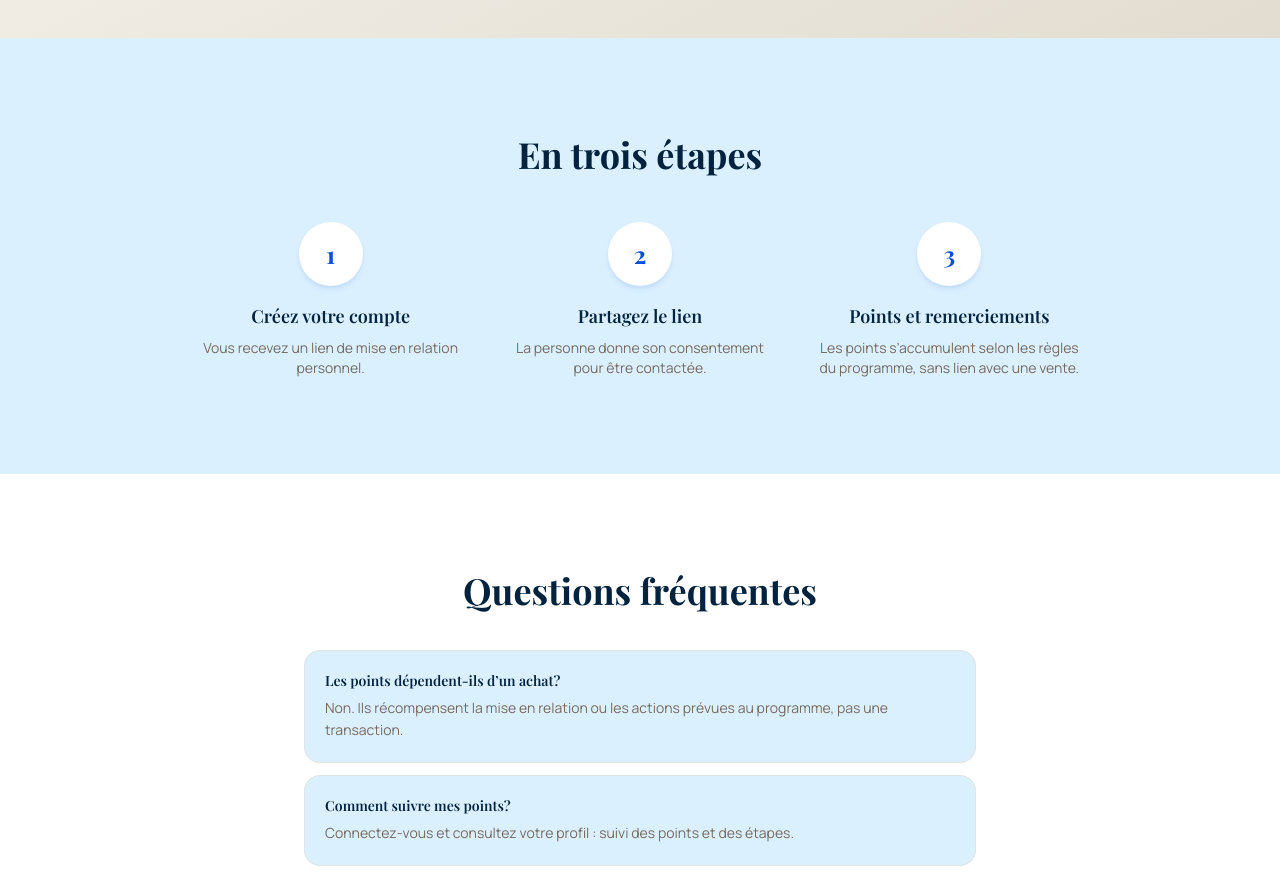
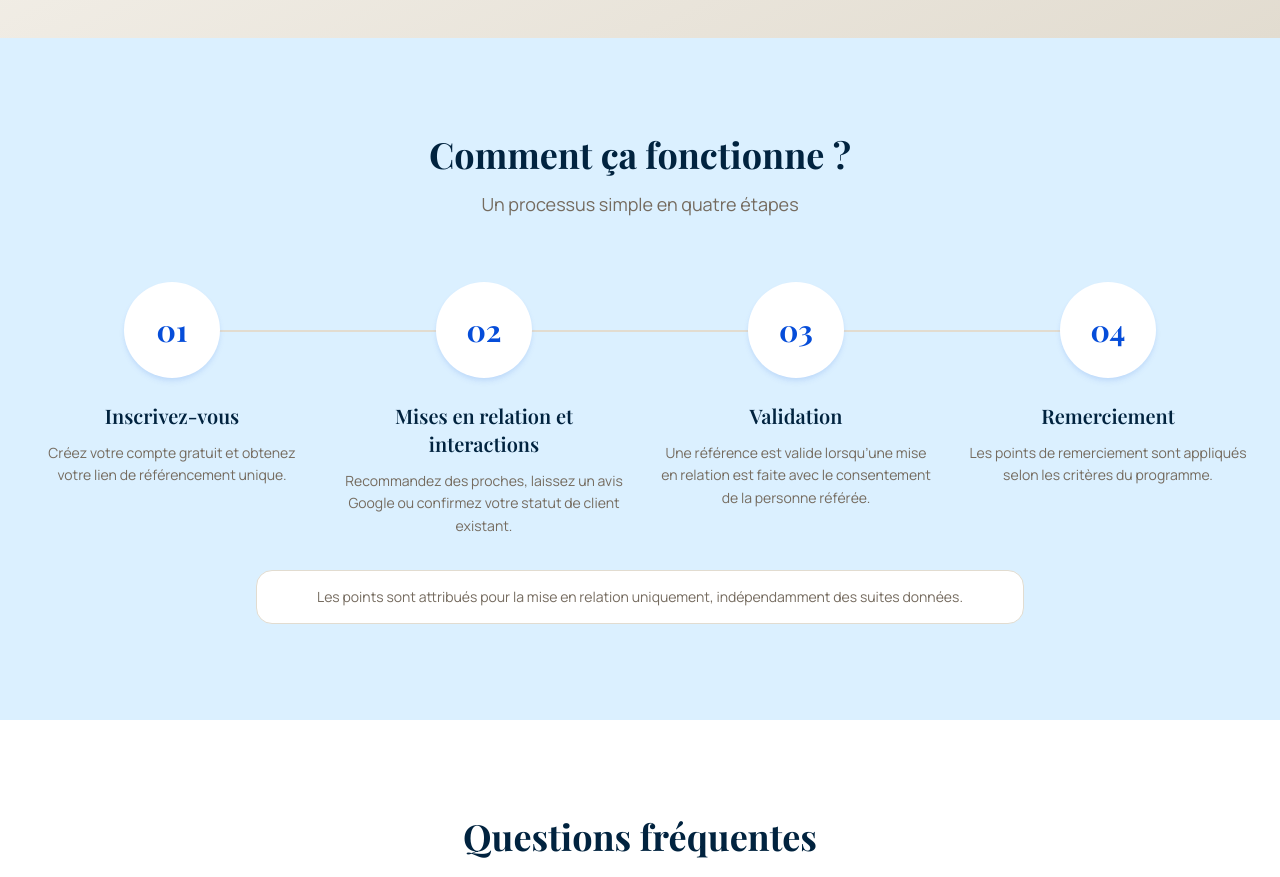
Before and after one commit to pierreoliviercaouette-ai/pierreoliviercaouette.ca, a React (Create React App) app in the folder frontend/: page /recommandations in a window 1280 px wide. Shown: the part 1760-2637 px from the top of the page. Built offline with nearby package versions, Linux system fonts and the light colour scheme; no server answers.

Commit message:
Rétablir la section Comment ça fonctionne en quatre étapes sur la page recommandations.
Made-with: Cursor

```diff
--- a/frontend/src/pages/Referral.jsx
+++ b/frontend/src/pages/Referral.jsx
@@ -45,9 +45,27 @@ export const Referral = () => {
   ];
 
   const steps = [
-    { number: '1', title: 'Créez votre compte', description: 'Vous recevez un lien de mise en relation personnel.' },
-    { number: '2', title: 'Partagez le lien', description: 'La personne donne son consentement pour être contactée.' },
-    { number: '3', title: 'Points et remerciements', description: 'Les points s’accumulent selon les règles du programme, sans lien avec une vente.' },
+    {
+      number: '01',
+      title: 'Inscrivez-vous',
+      description: 'Créez votre compte gratuit et obtenez votre lien de référencement unique.',
+    },
+    {
+      number: '02',
+      title: 'Mises en relation et interactions',
+      description: 'Recommandez des proches, laissez un avis Google ou confirmez votre statut de client existant.',
+    },
+    {
+      number: '03',
+      title: 'Validation',
+      description:
+        'Une référence est valide lorsqu’une mise en relation est faite avec le consentement de la personne référée.',
+    },
+    {
+      number: '04',
+      title: 'Remerciement',
+      description: 'Les points de remerciement sont appliqués selon les critères du programme.',
+    },
   ];
 
   const faqs = [
@@ -205,22 +223,35 @@ export const Referral = () => {
 
       <section className="section-padding bg-light">
         <div className="container-max">
-          <div className="text-center max-w-2xl mx-auto mb-12">
-            <h2 className="font-heading text-3xl md:text-4xl font-bold text-dark mb-3">
-              En trois étapes
+          <div className="text-center max-w-3xl mx-auto mb-16">
+            <h2 className="font-heading text-3xl md:text-4xl font-bold text-dark mb-4">
+              Comment ça fonctionne ?
             </h2>
+            <p className="text-prestige-taupe text-lg">Un processus simple en quatre étapes</p>
           </div>
 
-          <div className="grid md:grid-cols-3 gap-8 max-w-4xl mx-auto">
+          <div className="grid md:grid-cols-2 lg:grid-cols-4 gap-8">
             {steps.map((step, index) => (
-              <div key={step.number} className="text-center" data-testid={`step-${index}`}>
-                <div className="w-16 h-16 mx-auto rounded-full bg-white shadow-ia flex items-center justify-center mb-4">
-                  <span className="font-heading text-2xl font-bold text-primary">{step.number}</span>
+              <div key={step.number} className="relative text-center" data-testid={`step-${index}`}>
+                {index < steps.length - 1 && (
+                  <div className="hidden lg:block absolute top-12 left-1/2 w-full h-0.5 bg-prestige-beige" aria-hidden />
+                )}
+
+                <div className="relative z-10 mb-6">
+                  <div className="w-24 h-24 mx-auto rounded-full bg-white shadow-ia flex items-center justify-center">
+                    <span className="font-heading text-3xl font-bold text-primary">{step.number}</span>
+                  </div>
                 </div>
-                <h3 className="font-heading text-lg font-semibold text-dark mb-2">{step.title}</h3>
-                <p className="text-prestige-taupe text-sm">{step.description}</p>
+                <h3 className="font-heading text-xl font-semibold text-dark mb-3">{step.title}</h3>
+                <p className="text-prestige-taupe text-sm leading-relaxed">{step.description}</p>
               </div>
             ))}
+          </div>
+
+          <div className="mt-8 max-w-3xl mx-auto text-center bg-white rounded-xl border border-prestige-beige p-4">
+            <p className="text-sm text-prestige-taupe">
+              Les points sont attribués pour la mise en relation uniquement, indépendamment des suites données.
+            </p>
           </div>
         </div>
       </section>
```
